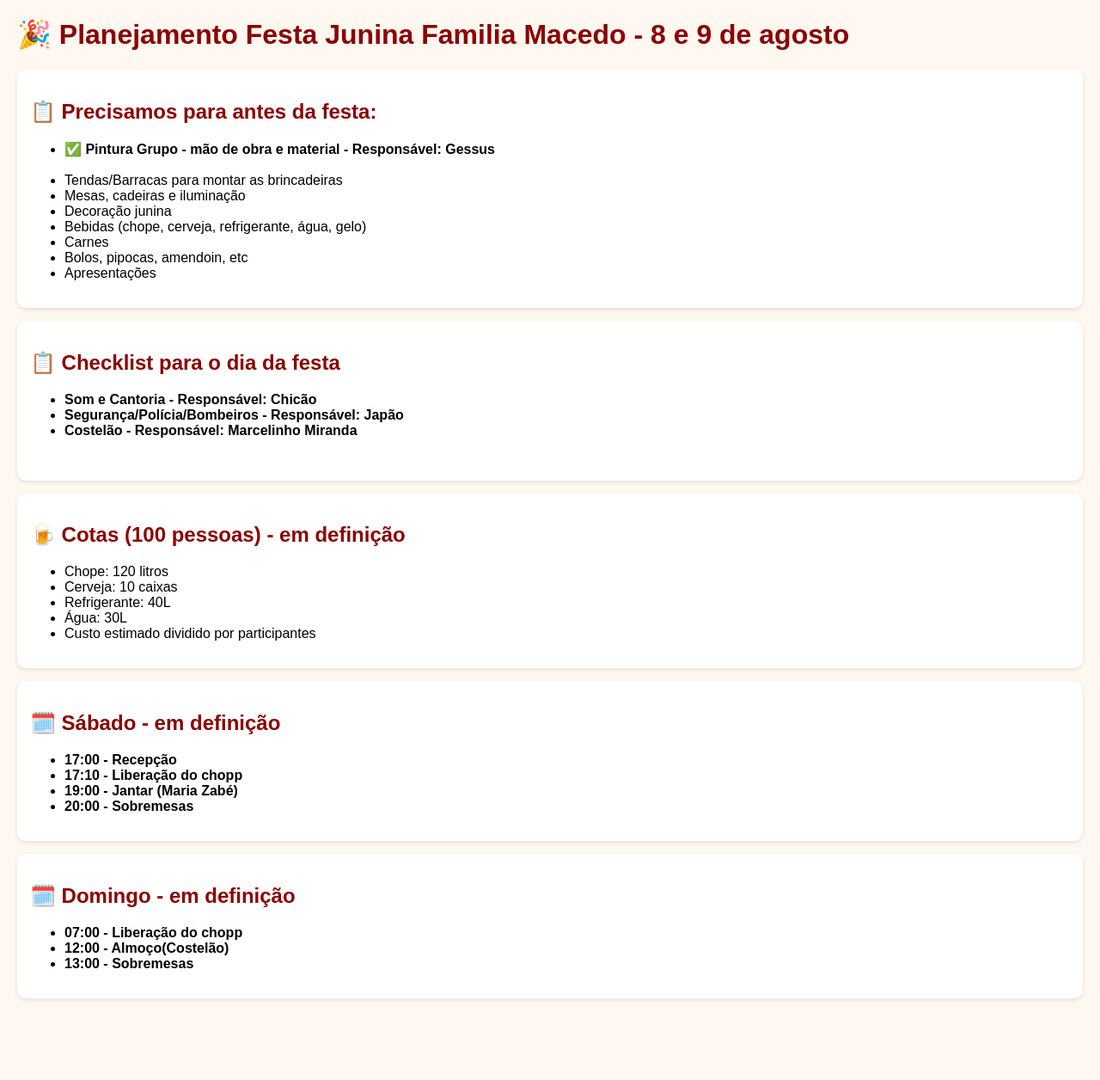
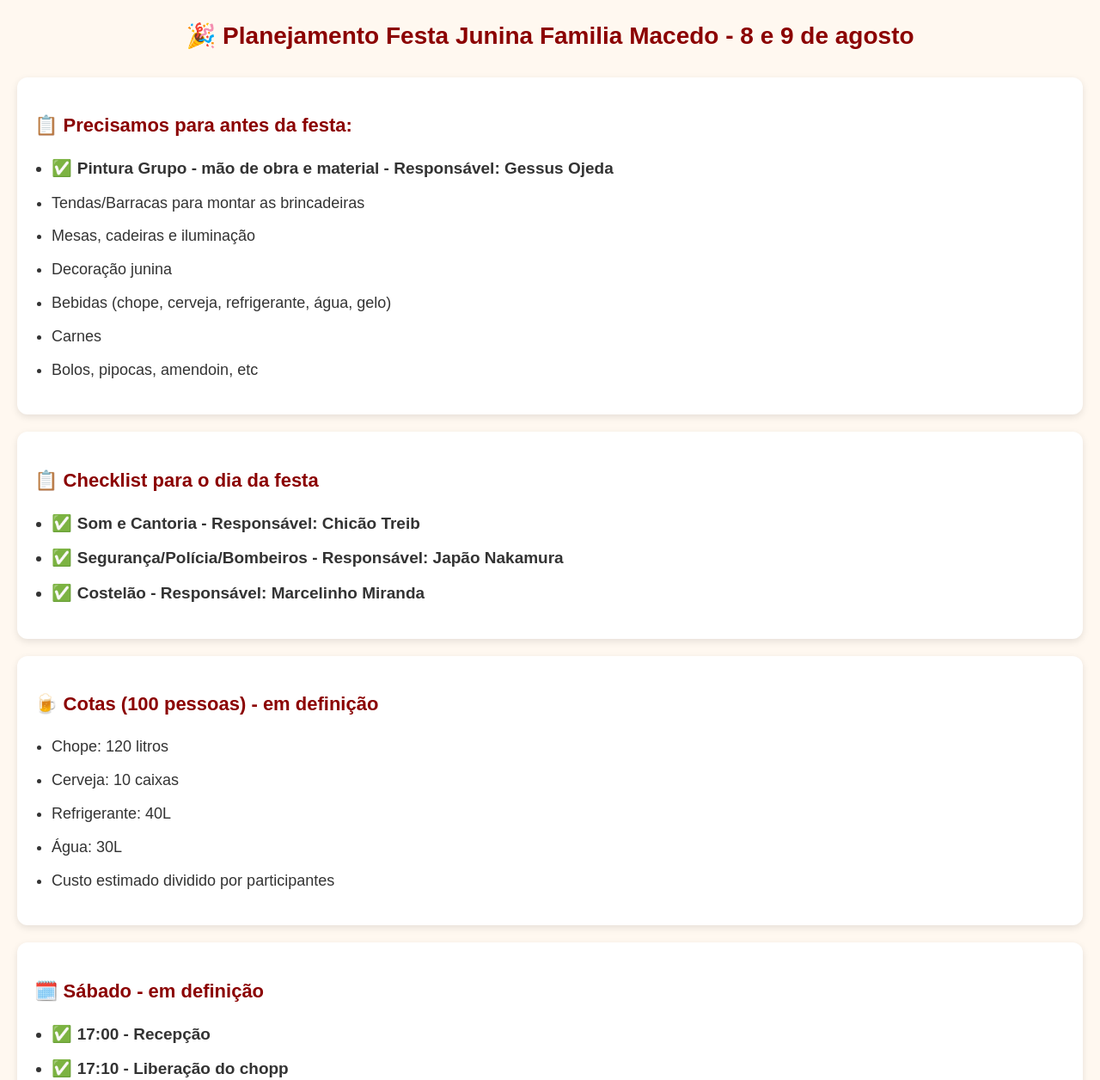
Before and after one commit to GustavoMacedoDev/festa-junina, a plain HTML site: page index.html in a window 1280 px wide. Shown: the top 1256 px of the page at 86% size. Before the commit the page ends 1181 px from the top, so only its background shows below. Drawn offline with Linux system fonts and the light colour scheme.

Commit message:
refactoring

```diff
--- a/index.html
+++ b/index.html
@@ -4,29 +4,95 @@
   <meta charset='UTF-8'>
   <meta name='viewport' content='width=device-width, initial-scale=1.0'>
   <title>Festa Junina Planejamento</title>
+
   <style>
-    body { font-family: Arial; margin: 20px; background:#fff8f0 }
-    h1, h2 { color:#8B0000 }
-    .card { background:white; padding:15px; border-radius:10px; margin-bottom:15px; box-shadow:0 2px 5px rgba(0,0,0,0.1)}
+    body {
+      font-family: Arial, sans-serif;
+      margin: 20px;
+      background: #fff8f0;
+      font-size: 18px;
+      line-height: 1.6;
+      color: #333;
+    }
+
+    h1 {
+      color: #8B0000;
+      font-size: 28px;
+      text-align: center;
+      margin-bottom: 25px;
+    }
+
+    h2 {
+      color: #8B0000;
+      font-size: 22px;
+      margin-bottom: 10px;
+    }
+
+    .card {
+      background: white;
+      padding: 20px;
+      border-radius: 12px;
+      margin-bottom: 20px;
+      box-shadow: 0 3px 8px rgba(0,0,0,0.1);
+    }
+
+    ul {
+      padding-left: 20px;
+    }
+
+    li {
+      margin-bottom: 10px;
+    }
+
+    strong li {
+      font-size: 19px;
+    }
+
+    .highlight {
+      font-weight: bold;
+      color: #000;
+    }
+
+    .check {
+      color: green;
+      font-weight: bold;
+      margin-right: 6px;
+    }
+
+    /* Melhor leitura em celular */
+    @media (max-width: 600px) {
+      body {
+        font-size: 20px;
+      }
+
+      h1 {
+        font-size: 26px;
+      }
+
+      h2 {
+        font-size: 22px;
+      }
+    }
   </style>
 </head>
+
 <body>
+
 <h1>🎉 Planejamento Festa Junina Familia Macedo - 8 e 9 de agosto</h1>
 
 <div class='card'>
   <h2>📋 Precisamos para antes da festa:</h2>
   <ul>
     <strong>
-      <li>✅ Pintura Grupo - mão de obra e material - Responsável: Gessus</li>
+      <li><span class="check">✅</span>Pintura Grupo - mão de obra e material - Responsável: Gessus Ojeda</li>
     </strong>
-    <br>
-    <li>Tendas/Barracas para montar as brincadeiras </li>
+
+    <li>Tendas/Barracas para montar as brincadeiras</li>
     <li>Mesas, cadeiras e iluminação</li>
     <li>Decoração junina</li>
     <li>Bebidas (chope, cerveja, refrigerante, água, gelo)</li>
     <li>Carnes</li>
     <li>Bolos, pipocas, amendoin, etc</li>
-    <li>Apresentações</li>
   </ul>
 </div>
 
@@ -34,11 +100,10 @@
   <h2>📋 Checklist para o dia da festa</h2>
   <ul>
     <strong>
-      <li>Som e Cantoria - Responsável: Chicão </li>
-      <li>Segurança/Polícia/Bombeiros - Responsável: Japão </li>
-      <li>Costelão - Responsável: Marcelinho Miranda</li>
+      <li><span class="check">✅</span>Som e Cantoria - Responsável: Chicão Treib</li>
+      <li><span class="check">✅</span>Segurança/Polícia/Bombeiros - Responsável: Japão Nakamura</li>
+      <li><span class="check">✅</span>Costelão - Responsável: Marcelinho Miranda</li>
     </strong>
-    <br>
   </ul>
 </div>
 
@@ -57,10 +122,10 @@
   <h2>🗓️ Sábado - em definição</h2>
   <ul>
     <strong>
-      <li>17:00 - Recepção</li>
-      <li>17:10 - Liberação do chopp</li>
-      <li>19:00 - Jantar (Maria Zabé)</li>
-      <li>20:00 - Sobremesas</li>
+      <li><span class="check">✅</span>17:00 - Recepção</li>
+      <li><span class="check">✅</span>17:10 - Liberação do chopp</li>
+      <li><span class="check">✅</span>19:00 - Jantar (Maria Zabé)</li>
+      <li><span class="check">✅</span>20:00 - Sobremesas</li>
     </strong>
   </ul>
 </div>
@@ -69,9 +134,9 @@
   <h2>🗓️ Domingo - em definição</h2>
   <ul>
     <strong>
-      <li>07:00 - Liberação do chopp</li>
-      <li>12:00 - Almoço(Costelão)</li>
-      <li>13:00 - Sobremesas</li>
+      <li><span class="check">✅</span>07:00 - Liberação do chopp</li>
+      <li><span class="check">✅</span>12:00 - Almoço(Costelão)</li>
+      <li><span class="check">✅</span>13:00 - Sobremesas</li>
     </strong>
   </ul>
 </div>
```
Lines whose indentation alone changed are shown as unchanged.
